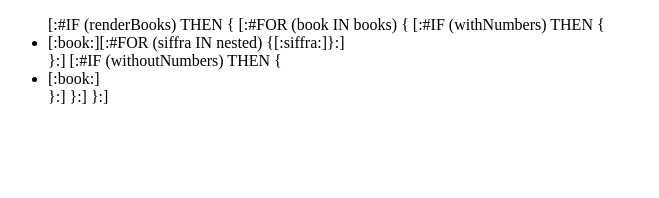
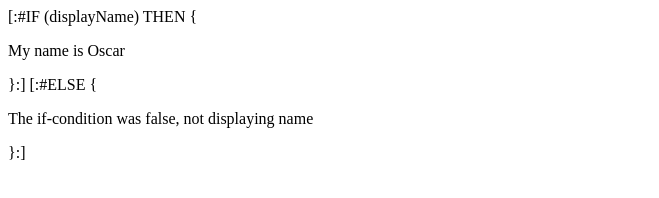
Before and after one commit to qvistdev09/conclude, a website: page sample-html/index.html in a window 1280 px wide. Shown: the whole page, without its empty margins (0-659 px from the left). Drawn offline with Linux system fonts and the light colour scheme.

Commit message:
update test html

```diff
--- a/sample-html/index.html
+++ b/sample-html/index.html
@@ -7,17 +7,11 @@
     <title>Document</title>
   </head>
   <body>
-    <ul>
-      [:#IF (renderBooks) THEN {
-        [:#FOR (book IN books) {
-          [:#IF (withNumbers) THEN {
-            <li>[:book:][:#FOR (siffra IN nested) {<span>[:siffra:]</span>}:]</li>
-          }:]
-          [:#IF (withoutNumbers) THEN {
-            <li>[:book:]</li>
-          }:]
-        }:]
-      }:]
-    </ul>
+    [:#IF (displayName) THEN {
+      <p>My name is Oscar</p>
+    }:]
+    [:#ELSE {
+      <p>The if-condition was false, not displaying name</p>
+    }:]
   </body>
 </html>
```
